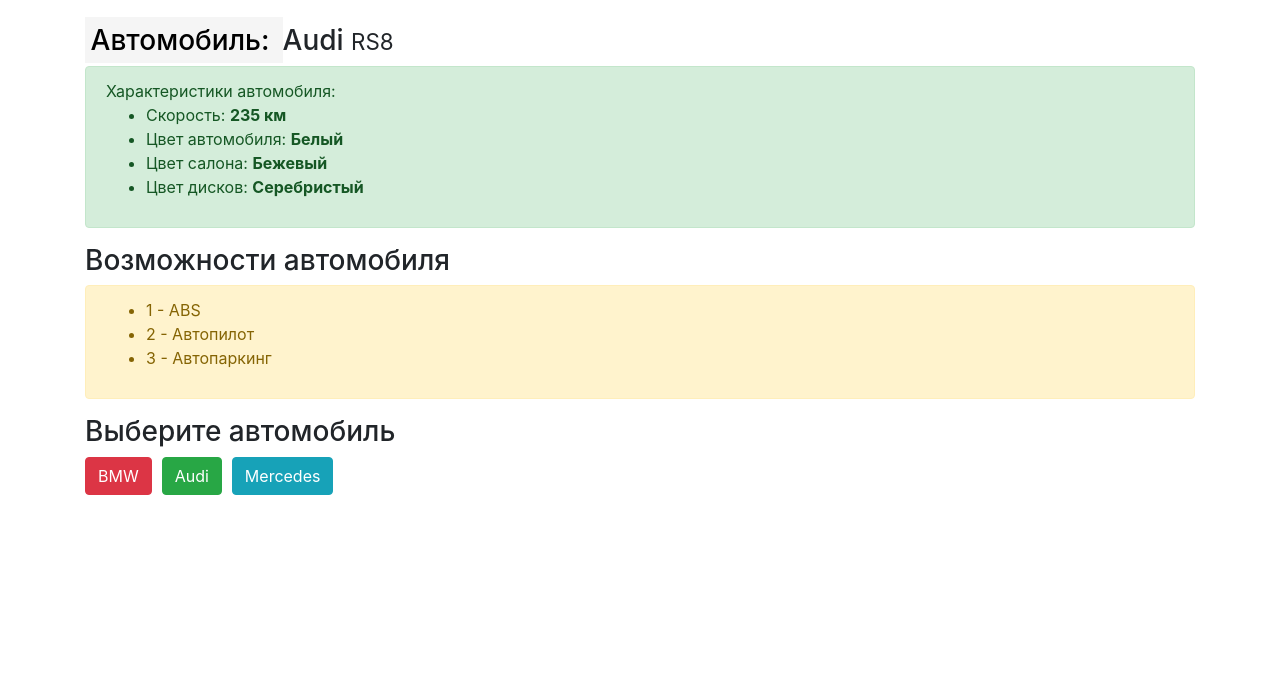
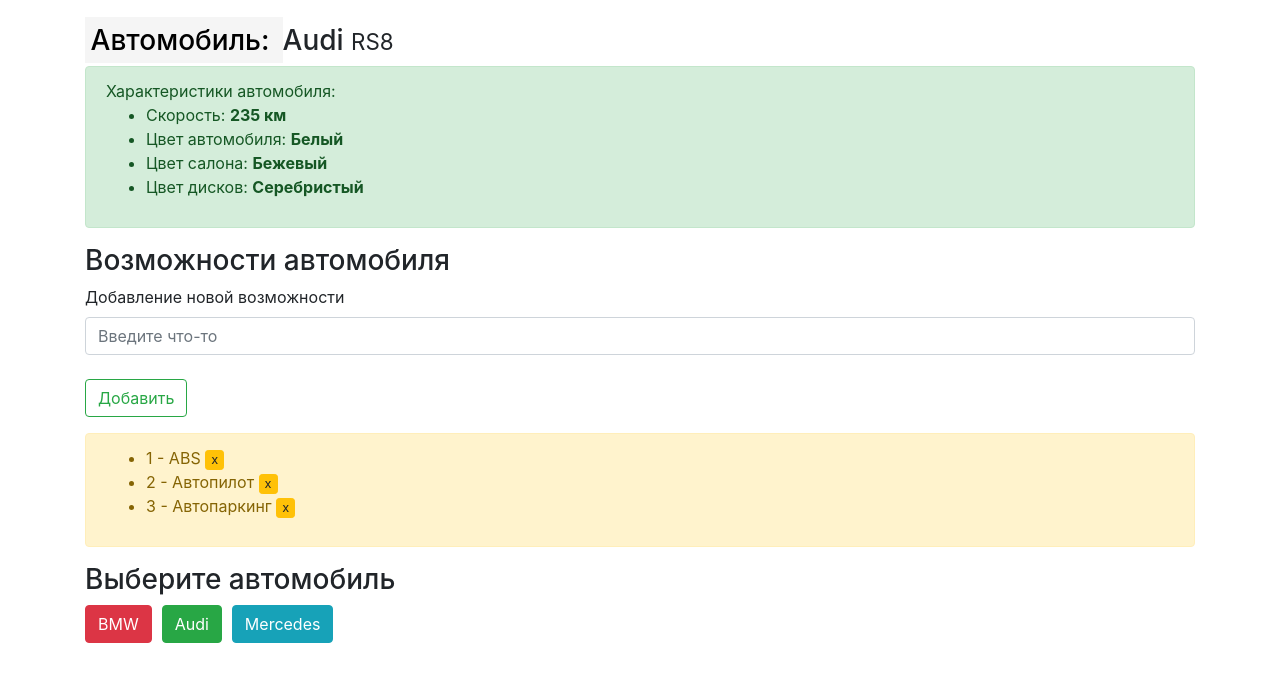
Before and after one commit to Anatolii123/AngularApp, an Angular app: page / in a window 1280 px wide. Shown: the top 682 px of the page. Built offline with nearby package versions, Linux system fonts and the light colour scheme.

Commit message:
Project2Commit

```diff
--- a/src/app/components/car/car.component.css
+++ b/src/app/components/car/car.component.css
@@ -1,3 +1,9 @@
 button {
   margin-right: 10px;
 }
+
+.btn-sm {
+  font-size: 0.8em;
+  padding: 5px;
+  line-height: 8px;
+}
--- a/src/app/components/car/car.component.html
+++ b/src/app/components/car/car.component.html
@@ -13,9 +13,20 @@
   </div>
 
   <h3>Возможности автомобиля</h3>
+  <form (submit)="addOpt(option.value)">
+    <div class="form-group">
+      <label for="option">Добавление новой возможности</label>
+      <input type="text" id="option" placeholder="Введите что-то" class="form-control" #option>
+      <br>
+      <button type="submit" class="btn btn-outline-success">Добавить</button>
+    </div>
+  </form>
   <div class="alert alert-warning">
     <ul>
-      <li *ngFor="let opt of options; let i = index">{{i+1}} - {{opt}}</li>
+      <li *ngFor="let opt of options; let i = index">
+        {{i+1}} - {{opt}}
+        <button class="btn btn-warning btn-sm" (click)="deleteOpt(opt)">x</button>
+      </li>
     </ul>
   </div>
 
--- a/src/app/components/car/car.component.ts
+++ b/src/app/components/car/car.component.ts
@@ -59,7 +59,20 @@
       };
       this.options = ["ABS","Автопилот","Автопаркинг"];
     }
+  }
 
+  addOpt(option) {
+    this.options.unshift(option);
+    return false;
+  }
+
+  deleteOpt(option) {
+    for (let i = 0; i < this.options.length; i++) {
+      if (this.options[i] == option) {
+        this.options.splice(i,1);
+        break;
+      }
+    }
   }
 
 }
```
